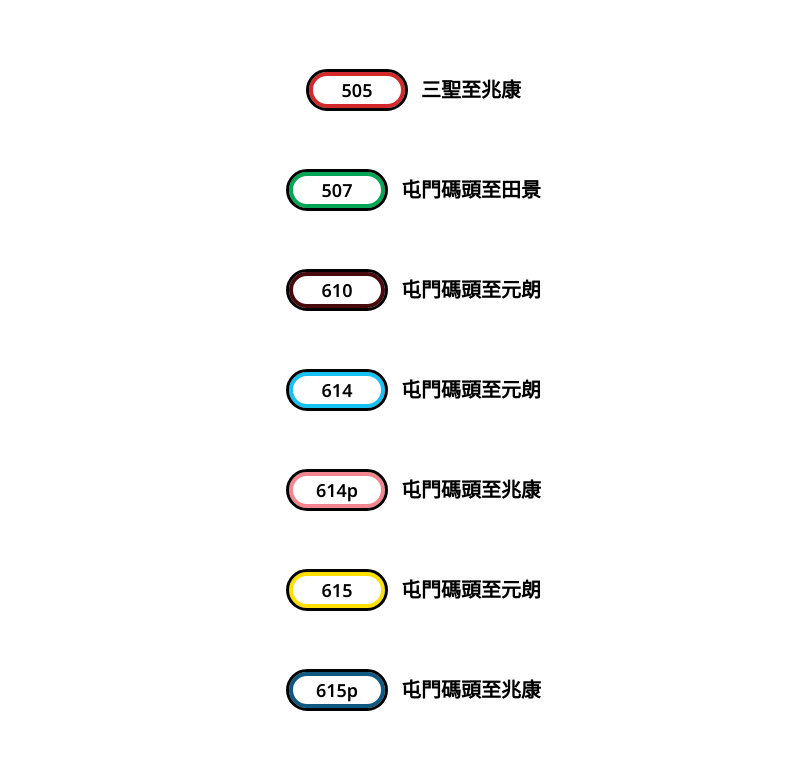
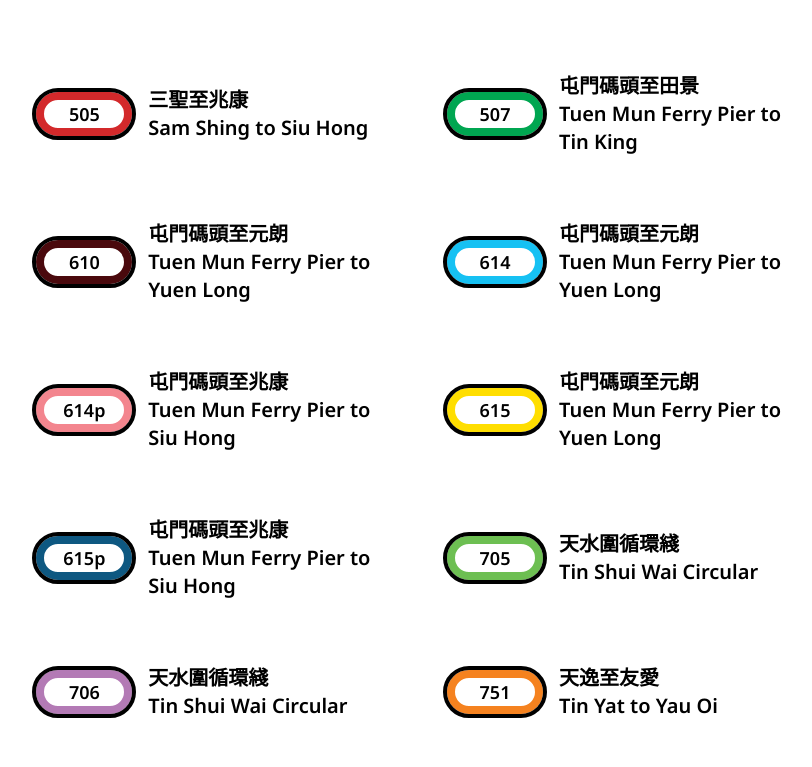
Before and after one commit to r7chardgh/lrt-realtime, a Next.js app: page / in a window 1280 px wide. Shown: the top 767 px of the page, without its empty margins (225-1037 px from the left). Built offline with nearby package versions, Linux system fonts and the light colour scheme.

Commit message:
Modify style of main page

```diff
--- a/app/page.tsx
+++ b/app/page.tsx
@@ -19,20 +19,23 @@ export default async function Home() {
   };
   return (
     <main className="flex justify-center items-center w-full p-12 ">
-      <div className="flex flex-col gap-4 flex-wrap w-full">
+      <div className="flex gap-4 flex-wrap justify-center">
         {RouteList.map((r) => (
           <Link
             key={r.route_code}
             href={`/route/${r.route_code}`}
-            className="w-full flex-1 p-6  flex justify-center items-center gap-4  font-semibold "
+            className="w-full lg:basis-1/3 p-6  flex items-center gap-4  font-semibold hover:bg-gray-100 justify-start"
           >
             <p
-              className={`w-24 text-lg rounded-3xl border-4 flex justify-center outline ${colorVariants[r.route_code.toLowerCase()]
+              className={`min-w-16 border-4 rounded-2xl text-sm sm:min-w-24 sm:text-lg sm:rounded-3xl sm:border-8 flex justify-center outline outline-4 ${colorVariants[r.route_code.toLowerCase()]
                 } ${notosans.className}`}
             >
               {r.route_code}
             </p>
-            <p className={`${notoserifhk.className} text-xl`}>{r.route_cn}</p>
+            <div className="flex flex-col w-auto">
+              <p className={`${notoserifhk.className} sm:text-xl`}>{r.route_cn}</p>
+              <p className={`${notosans.className} sm:text-xl`}>{r.route_en}</p>
+            </div>
           </Link>
         ))}
       </div>
```
